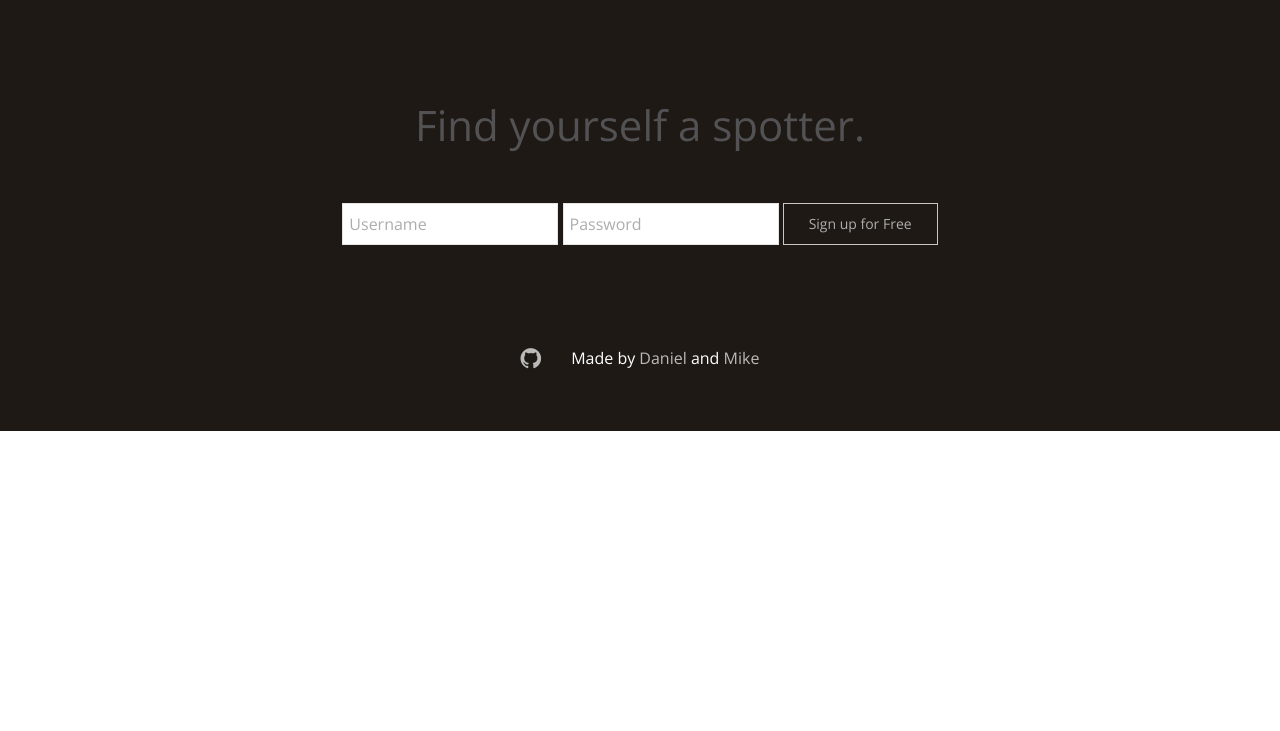
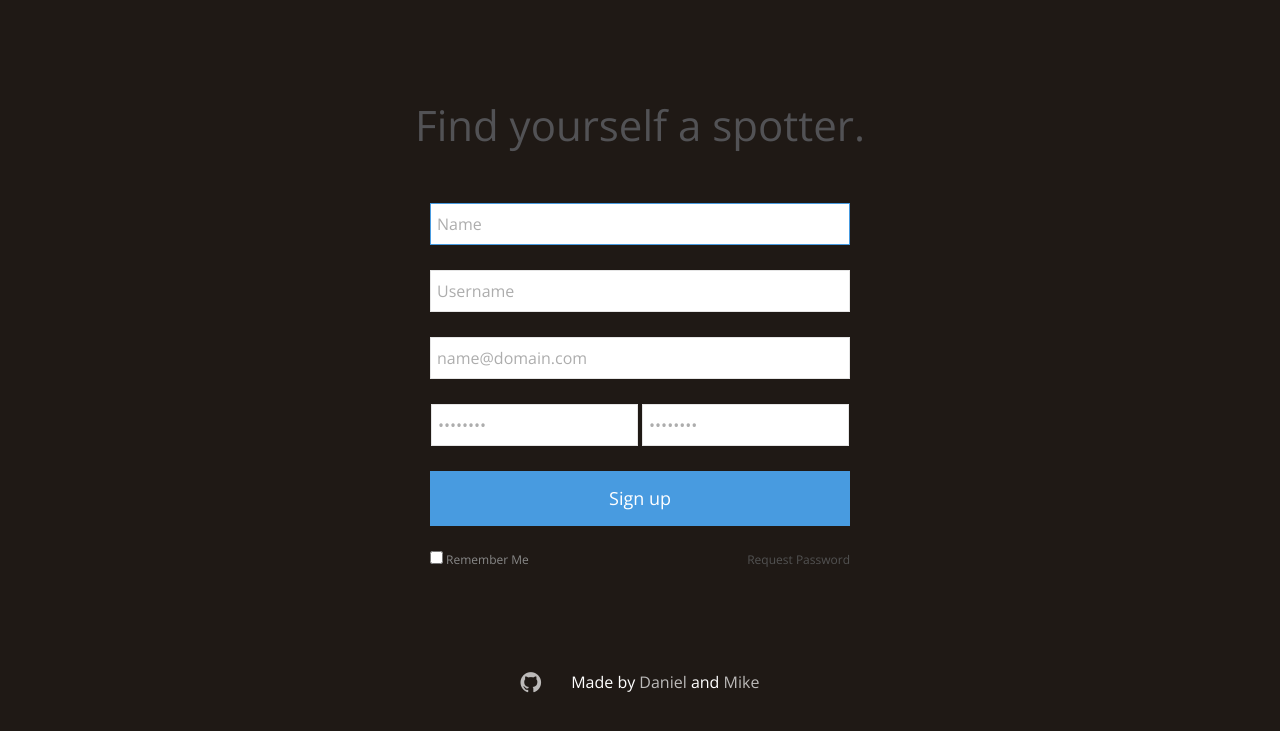
Before and after one commit to DZwell/meathead_meetup, a website: page public/index.html in a window 1280 px wide. Shown: the part 2743-3474 px from the top of the page. Before the commit the page ends 3174 px from the top, so only its background shows below. Drawn offline with nearby package versions, Linux system fonts and the light colour scheme.

Commit message:
change form bottom

```diff
--- a/public/index.html
+++ b/public/index.html
@@ -114,11 +114,44 @@
 
             <div class="uk-width-medium-3-4 uk-container-center" style="margin-top: 100px;">
               <h2 class="uk-h1 uk-margin-large-bottom">Find yourself a spotter.</h2>
-              <form class="uk-form">
-                <input type="text" placeholder="Username">
-                <input type="password" placeholder="Password">
-                <button class="uk-button">Sign up for Free</button>
-              </form>
+
+
+              <!-- Form -->
+              <div class="uk-width-large-1-2 uk-container-center">
+                <form class="uk-form uk-form-stacked" action="/user/authenticate" method="post">
+                  <div class="uk-form-row">
+                    <input class="uk-width-1-1" type="text" name="credentials[name]" value="" placeholder="Name" required autofocus>
+                  </div>
+                  <div class="uk-form-row">
+                    <input class="uk-width-1-1" type="text" name="credentials[username]" value="" placeholder="Username" required autofocus>
+                  </div>
+                  <div class="uk-form-row">
+                    <input class="uk-width-1-1" type="text" name="credentials[email]" value="" placeholder="name@domain.com" required autofocus>
+                  </div>
+
+                  <div class="uk-form-row">
+                    <input class="uk-width-1-2" style="max-width: 49.28%;" type="password" name="credentials[password]" value="" placeholder="••••••••" required>
+                    <input class="uk-width-1-2" style="max-width: 49.28%;" type="password" name="credentials[password]" value="" placeholder="••••••••" required>
+                  </div>
+
+                  <p class="uk-form-row uk-margin-small-bottom">
+                    <button class="uk-button uk-button-primary uk-button-large uk-width-1-1" type="submit">Sign up</button>
+                  </p>
+                  <ul class="uk-list uk-flex uk-flex-space-between uk-text-small uk-margin-bottom-remove">
+                    <li>
+                      <label><input type="checkbox" name="remember_me"> Remember Me</label>
+                    </li>
+                    <li class="uk-text-right">
+                      <a class="uk-link" href="/user/resetpassword">Request Password</a>
+                    </li>
+                  </ul>
+                  <input type="hidden" name="redirect" value="">
+                  <input type="hidden" name="_csrf" value="a4841e50637661ba71e6b6ed9b223b5a2ed21276">
+                </form>
+              </div>
+              <!-- Form end -->
+
+
             </div>
 
           </article>
```
